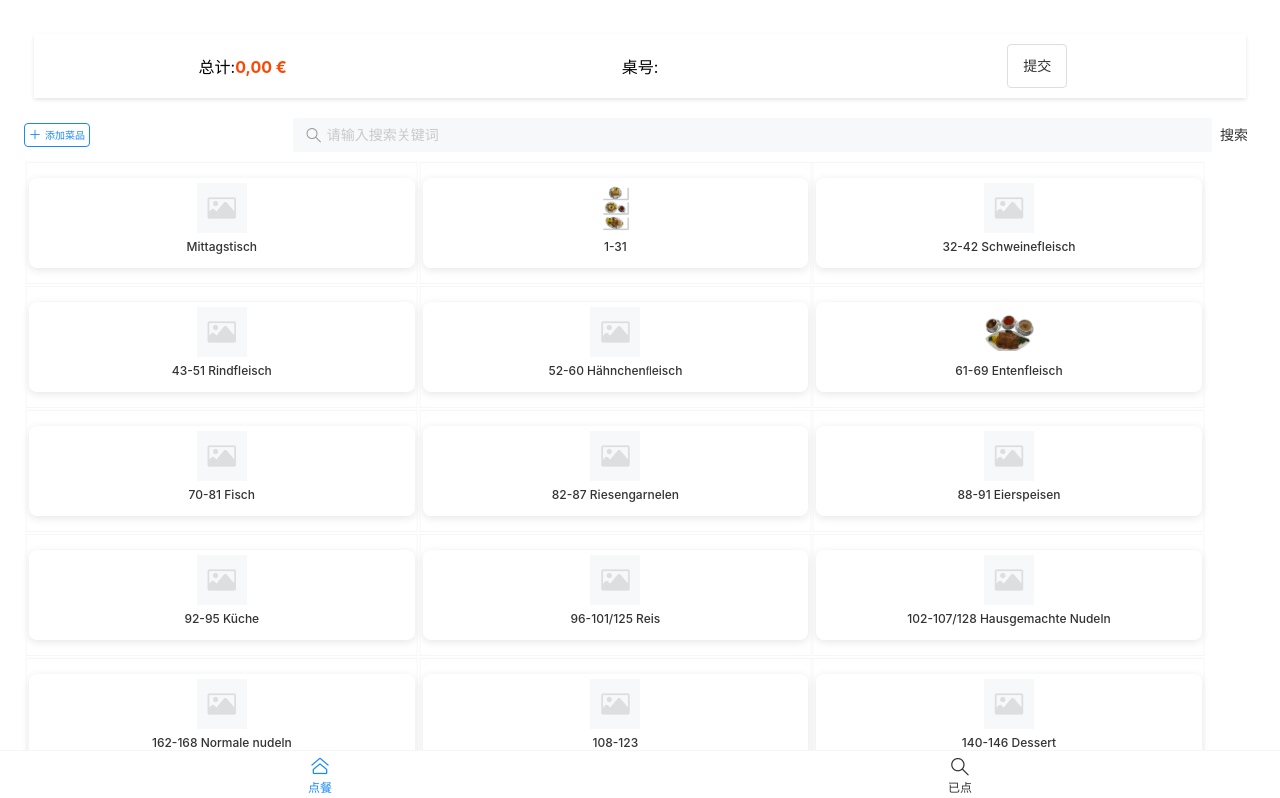
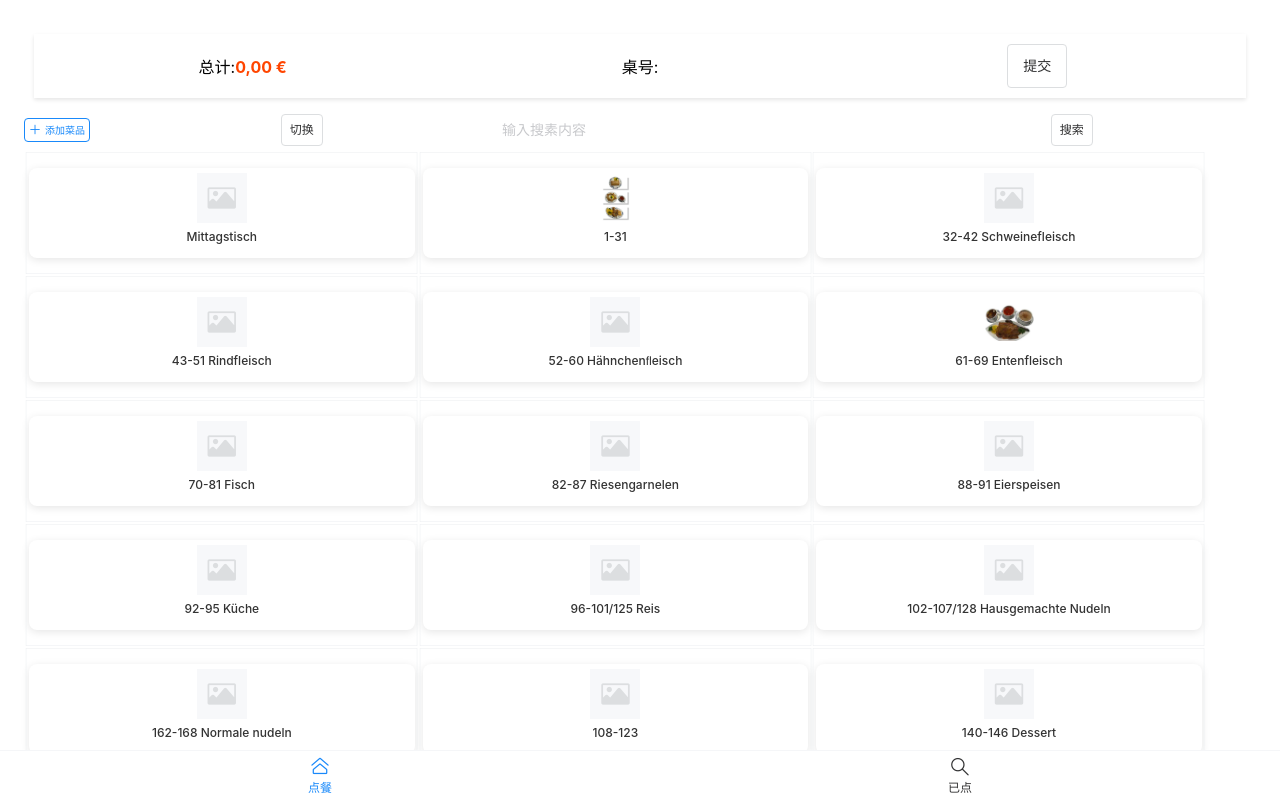
Before and after one commit to wa2245111/wa2245111.github.io, a Vue app: page /#/order in a window 1280 px wide. Shown: the top 798 px of the page. Built offline with nearby package versions, Linux system fonts and the light colour scheme.

Commit message:
增加数字键盘

```diff
--- a/src/views/Order.vue
+++ b/src/views/Order.vue
@@ -32,20 +32,23 @@
       <van-col span="5" style="display: flex;align-items: center">
         <van-button icon="plus" type="primary" size="mini"  plain @click="handleAddCustomerGoodsClick">添加菜品</van-button>
       </van-col>
-      <van-col span="19" style="text-align: center">
-            <van-search
-                v-model="searchTxt"
-                show-action
-                label=""
-                placeholder="请输入搜索关键词"
-            >
-              <template #action>
-                <div @click="onSearch">搜索</div>
-              </template>
-            </van-search>
+      <van-col span="4" style="display: flex;align-items: center">
+        <van-button  size="small" plain  @click="switchKeyBoard">切换</van-button>
+      </van-col>
+      <van-col  span="11" style="text-align: center">
+        <van-field v-model="searchTxt"  clickable :readonly="keyBoardType == 0" @touchstart.stop="showNumberKeyboard = true"  clearable placeholder="输入搜素内容"/>
+      </van-col>
+      <van-col  span="4" style="display: flex;align-items: center">
+        <van-button   size="small"  plain  @click="onSearch">搜索</van-button>
       </van-col>
     </van-row>
 
+    <van-number-keyboard
+        v-model="searchTxt"
+        :show="showNumberKeyboard && keyBoardType == 0"
+        :maxlength="6"
+        @blur="show = false"
+    />
 
     <van-grid :column-num="3" :gutter="2">
         <van-grid-item
@@ -195,6 +198,9 @@ import format from "../utils/format";
 import { useRoute } from 'vue-router'
 
 
+// 0 数字键盘 1:默认键盘
+const keyBoardType = ref(0);
+const showNumberKeyboard = ref(false)
 
 // 显示底部栏按钮、显示对话框
 // 菜品popup
@@ -250,6 +256,17 @@ onMounted(() => {
     orderedData.value = storage.get("table_" + tdNumber)
   }
 })
+
+const switchKeyBoard = () => {
+  searchTxt.value = ''
+  if(keyBoardType.value == 0){
+    keyBoardType.value = 1;
+    showNumberKeyboard.value = false;
+  }else {
+    keyBoardType.value = 0;
+    showNumberKeyboard.value = true;
+  }
+}
 
 const confirmTableNumber = () => {
   const num = inputTableNumber.value;
```
